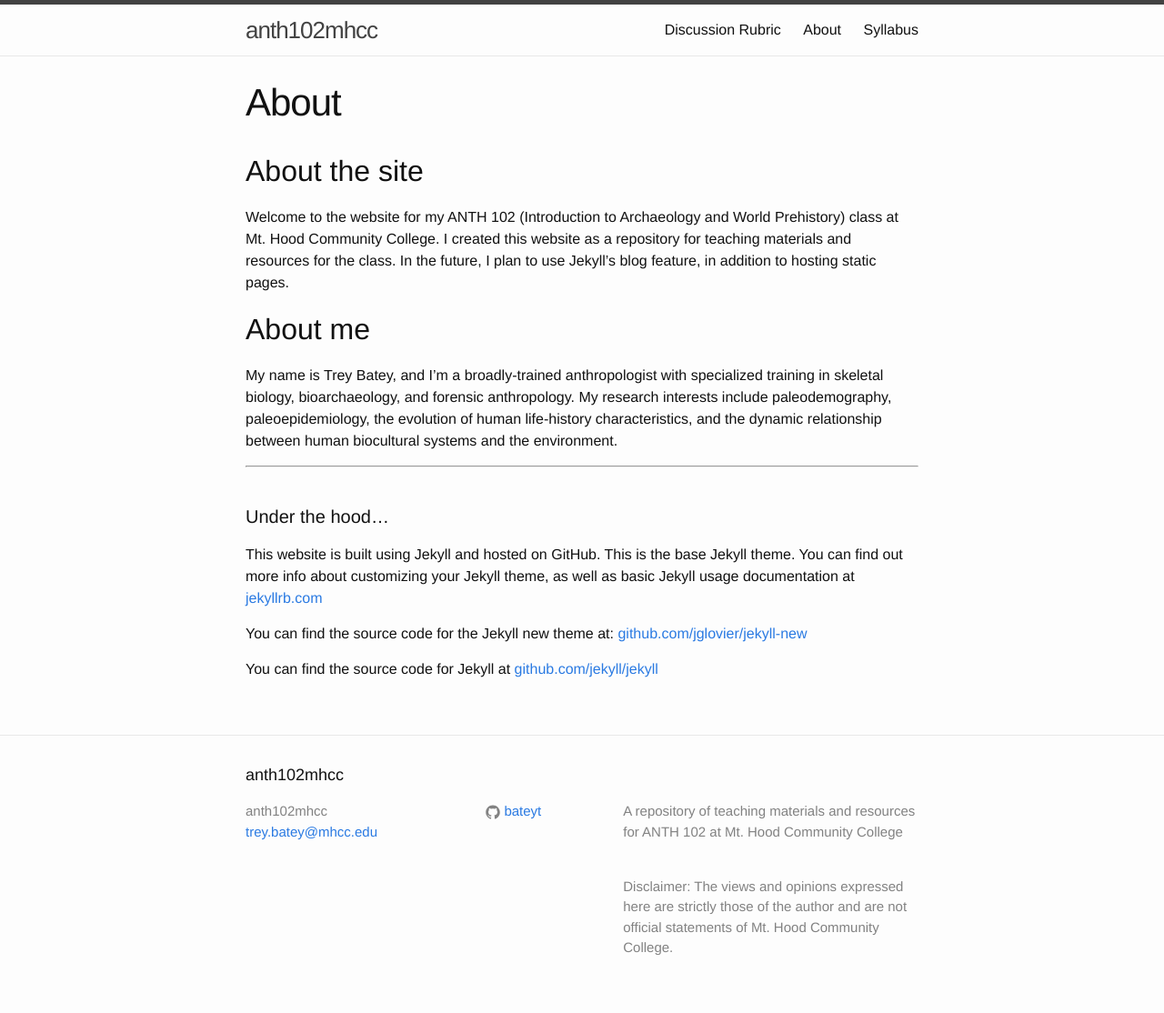
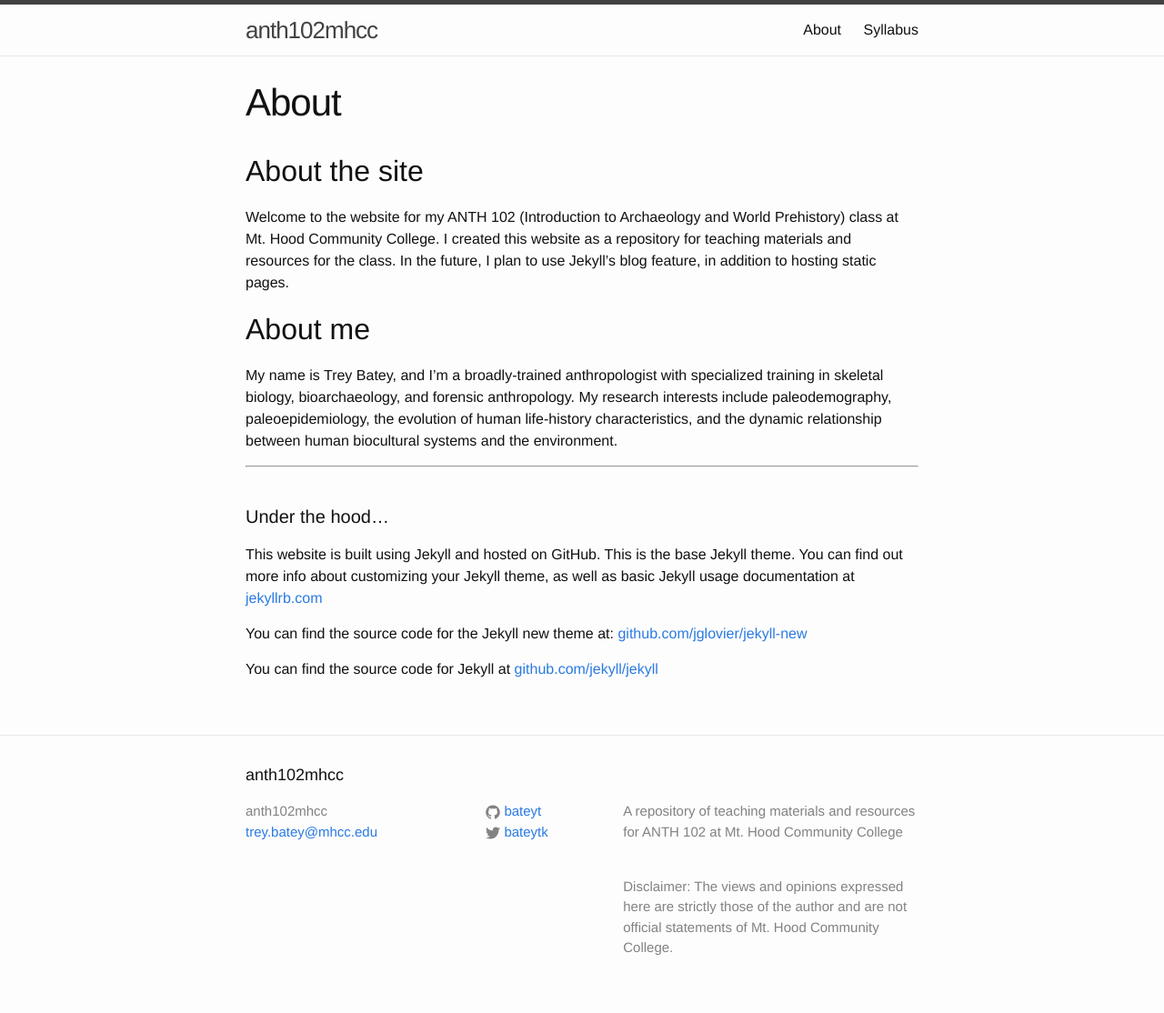
Before and after one commit to bateyt/anth102mhcc, a Jekyll site: the page built from about.md, in a window 1280 px wide. Shown: the whole page at 91% size. Built offline with Jekyll 4.4.1, drawn with Linux system fonts in a browser that asks for light colours.

Commit message:
Update config

```diff
--- a/_config.yml
+++ b/_config.yml
@@ -4,7 +4,7 @@ email: trey.batey@mhcc.edu
 description: A repository of teaching materials and resources for ANTH 102 at Mt. Hood Community College
 baseurl: "/anth102mhcc" # the subpath of your site, e.g. /blog/
 url: "http://bateyt.github.io" # the base hostname & protocol for your site
-twitter_username:
+twitter_username: bateytk
 github_username:  bateyt
 
 # Build settings
```
Also changed, not shown: _drafts/DiscussionRubric.md (renamed from DiscussionRubric.md).
